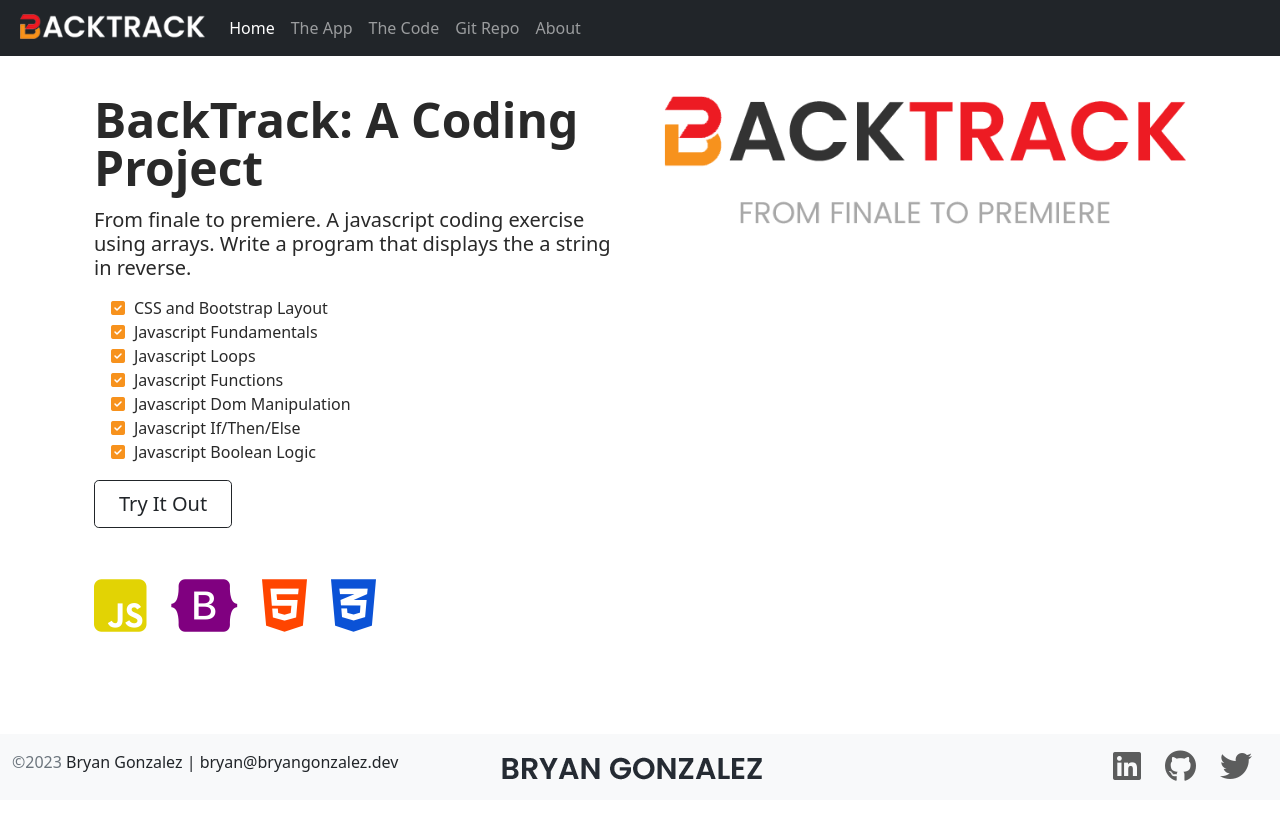
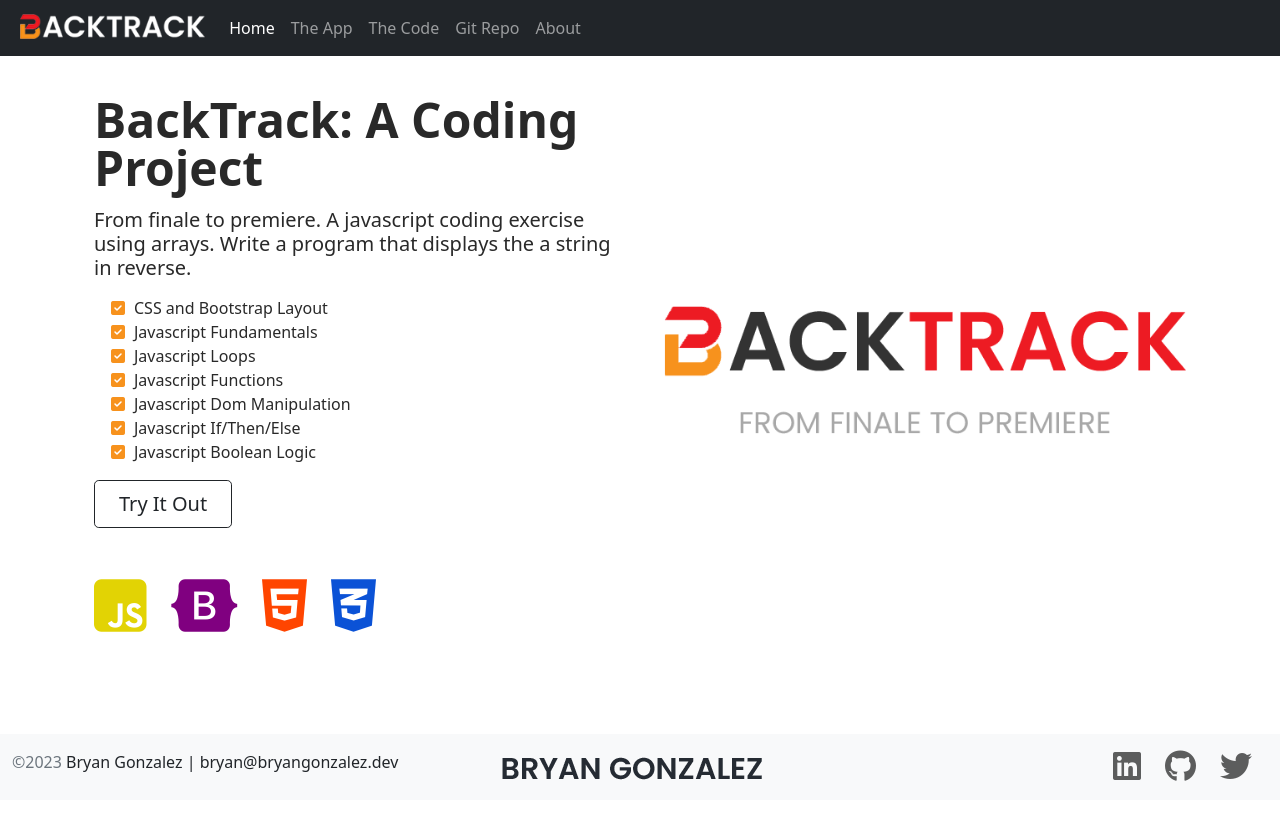
Before and after one commit to TheWebCoder/Backtrack, a plain HTML site: page index.html in a window 1280 px wide. Drawn offline with nearby package versions, Linux system fonts and the light colour scheme.

Commit message:
Fixed homepage image
Fixed the alignment of the homepage image

```diff
--- a/index.html
+++ b/index.html
@@ -83,7 +83,7 @@
                         </div>
                     </h5>
                 </div>
-                <div class="col">
+                <div class="col d-flex justify-content-center align-items-center">
                     <img src="img/backtrack-web-logo-new.png" class="img-fluid center-block d-block mx-auto" alt="App Logo">
                 </div>
             </div>
```
